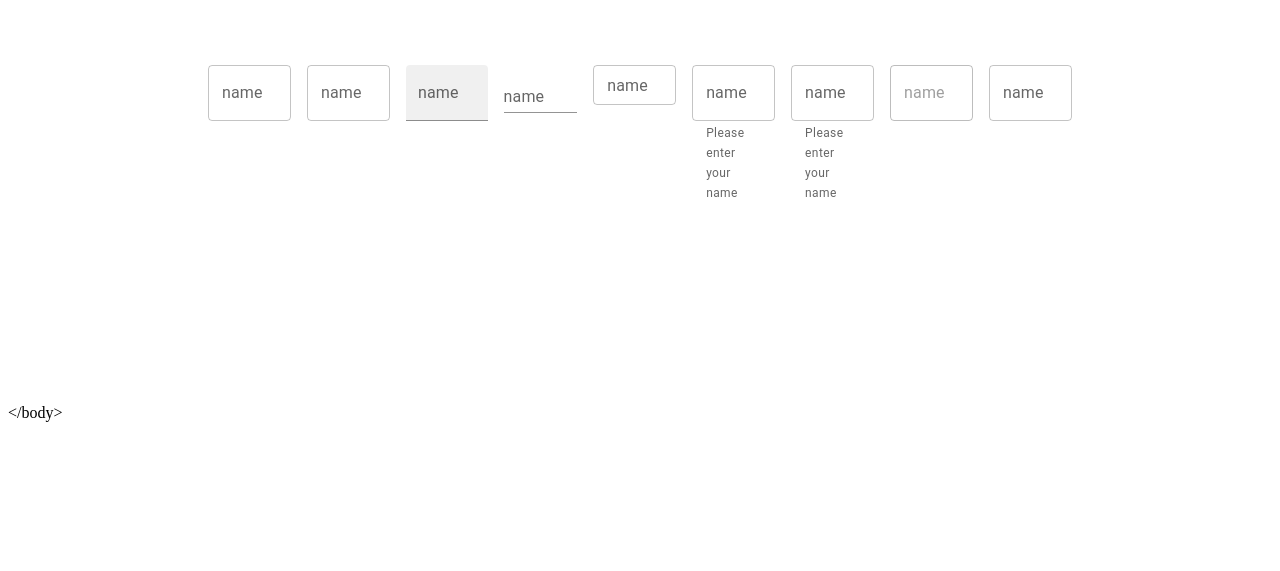
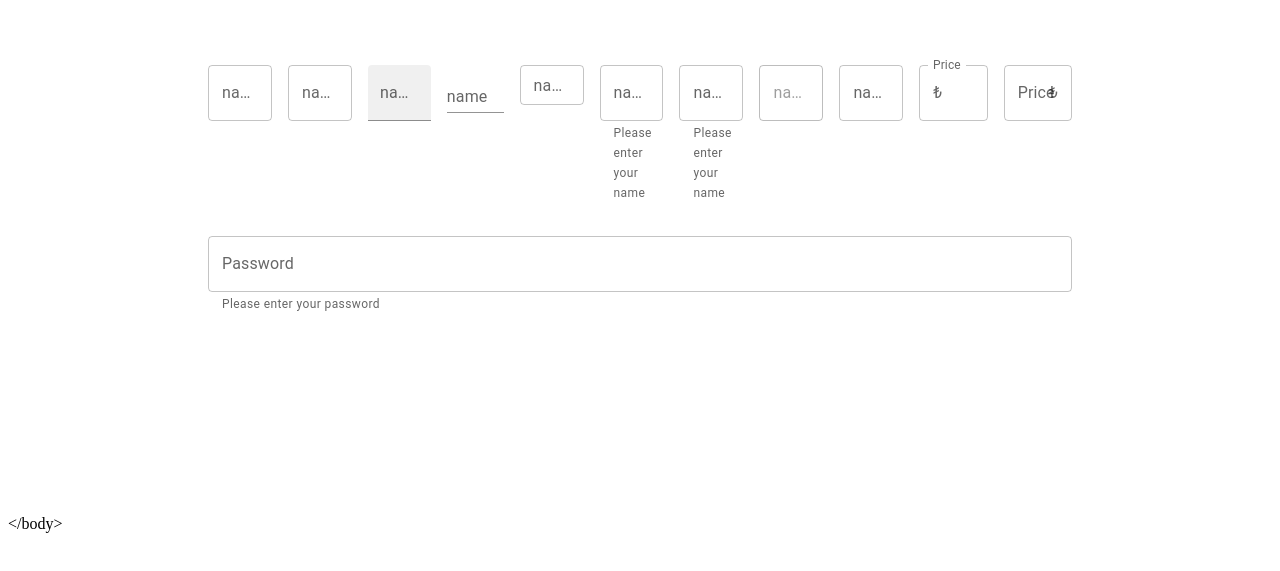
Before and after one commit to furkansylu97/MaterialUiProjects, a React (Vite) app in the folder MaterialUiProjects/: page / in a window 1280 px wide. Shown: the part 143-714 px from the top of the page. Built offline with nearby package versions, Linux system fonts and the light colour scheme.

Commit message:
Printing text on the screen was performed according to the event

```diff
--- a/MaterialUiProjects/src/components/LessonTextField.tsx
+++ b/MaterialUiProjects/src/components/LessonTextField.tsx
@@ -1,6 +1,10 @@
-import { Stack, TextField } from '@mui/material';
+import { useState } from 'react';
+import { Stack, TextField, InputAdornment } from '@mui/material';
 
 export const LessonTextField = () => {
+
+    const [value, setValue] = useState('')
+
   return (
     <>
       <Stack spacing={4} style={{ padding: 200 }}>
@@ -14,7 +18,34 @@ export const LessonTextField = () => {
             <TextField type='password' label='name' variant='outlined' helperText='Please enter your name'/>
             <TextField disabled type='password' label='name' variant='outlined'/>  {/* The button is pale and We couldn't write anything. (disabled) */}
             <TextField InputProps={{readOnly: true}} type='password' label='name' variant='outlined'/> {/* The button is bright and We couldn't write anything. */}
+            <TextField
+            InputProps={{
+                startAdornment: (
+                    <InputAdornment position='start'>₺</InputAdornment>
+                )
+            }}
+            label='Price'
+            variant='outlined'/>
+
+            <TextField
+            InputProps={{
+                endAdornment: (
+                    <InputAdornment position='end'>₺</InputAdornment>
+                )
+            }}
+            label='Price'
+            variant='outlined'/>
          </Stack>
+
+        <Stack>
+            <TextField
+            onChange={(e) => setValue(e.target.value)}
+            value={value}
+            type='password'
+            label='Password'
+            variant='outlined'
+            helperText={!value ? 'Please enter your password' : 'Please never share your password with anyone'}/>
+        </Stack>
       </Stack>
     </>
   )
```
